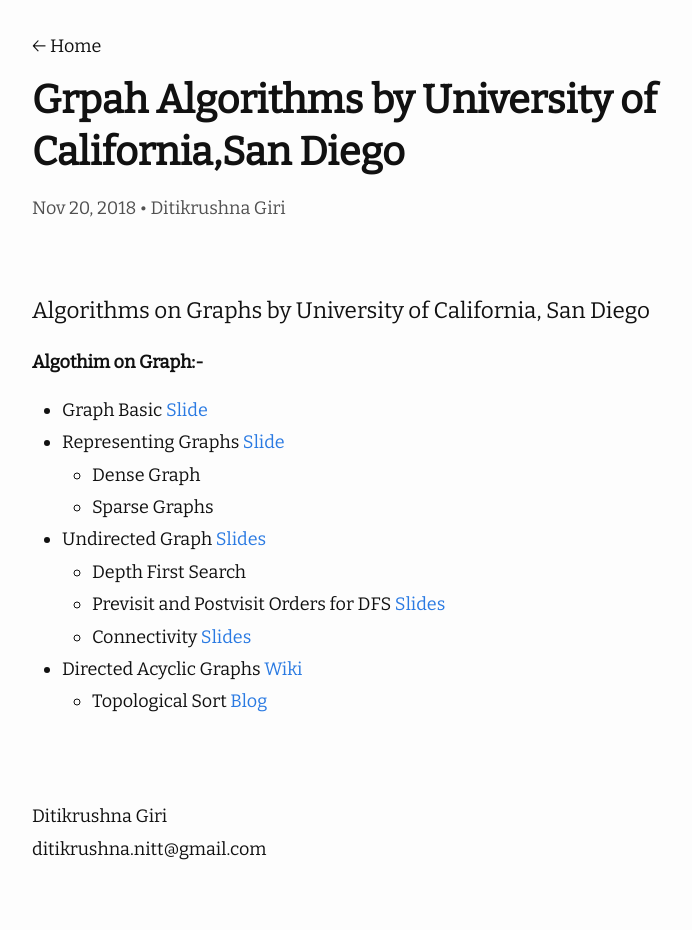
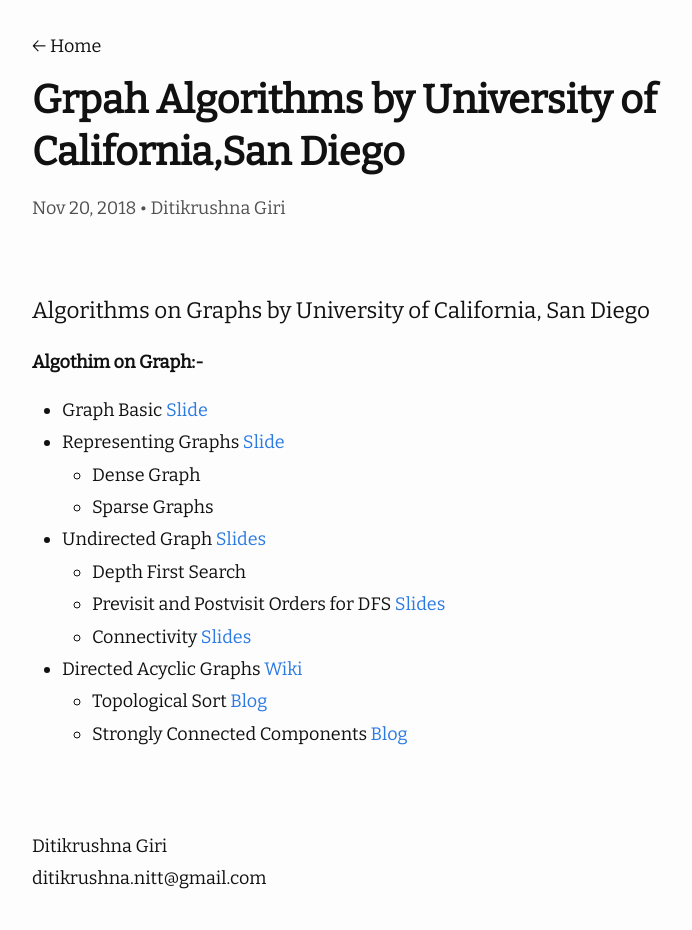
Before and after one commit to ditikrushna/eNotes, a Jekyll site: the page built from _posts/2018-11-20-Grpah Algorithms by University of California,San Diego.md, in a window 1280 px wide. Shown: the whole page, without its empty margins (238-930 px from the left). Built offline with Jekyll 4.4.1, drawn with Linux system fonts in a browser that asks for light colours; nearby versions of some CDN libraries; before the commit the page ends 900 px from its top, so only the background shows below that.

Commit message:
Update 2018-11-20-Grpah Algorithms by University of California,San Diego.md

```diff
--- a/_posts/2018-11-20-Grpah Algorithms by University of California,San Diego.md
+++ b/_posts/2018-11-20-Grpah Algorithms by University of California,San Diego.md
@@ -21,3 +21,4 @@ author: "Ditikrushna Giri"
 	- Connectivity [Slides](https://d3c33hcgiwev3.cloudfront.net/_a9267009ba78cede2b66112aa0f9cdb5_09_graph_decomposition_4_connectivity.pdf?Expires=1591401600&Signature=MuBF0d5MxLJoez-27KpOQwqgWd1gydPINBt9iW7Od7WyDLeHhdEAz1JNZBPUdJWBqRv9Rlr5qmux3PWxQI15sHz90hUMpWEMU9W50kU95dTwGpgl3vbPehGNl-0wy4UOsJe28frBw6fe~ZHPTv7IK9JeLrLxsN1MwBiYJyEjjWE_&Key-Pair-Id=APKAJLTNE6QMUY6HBC5A)
 - Directed Acyclic Graphs [Wiki](https://en.wikipedia.org/wiki/Directed_acyclic_graph)
 	- Topological Sort [Blog](https://www.geeksforgeeks.org/topological-sorting/)
+	- Strongly Connected Components [Blog](https://www.geeksforgeeks.org/strongly-connected-components/)
```
